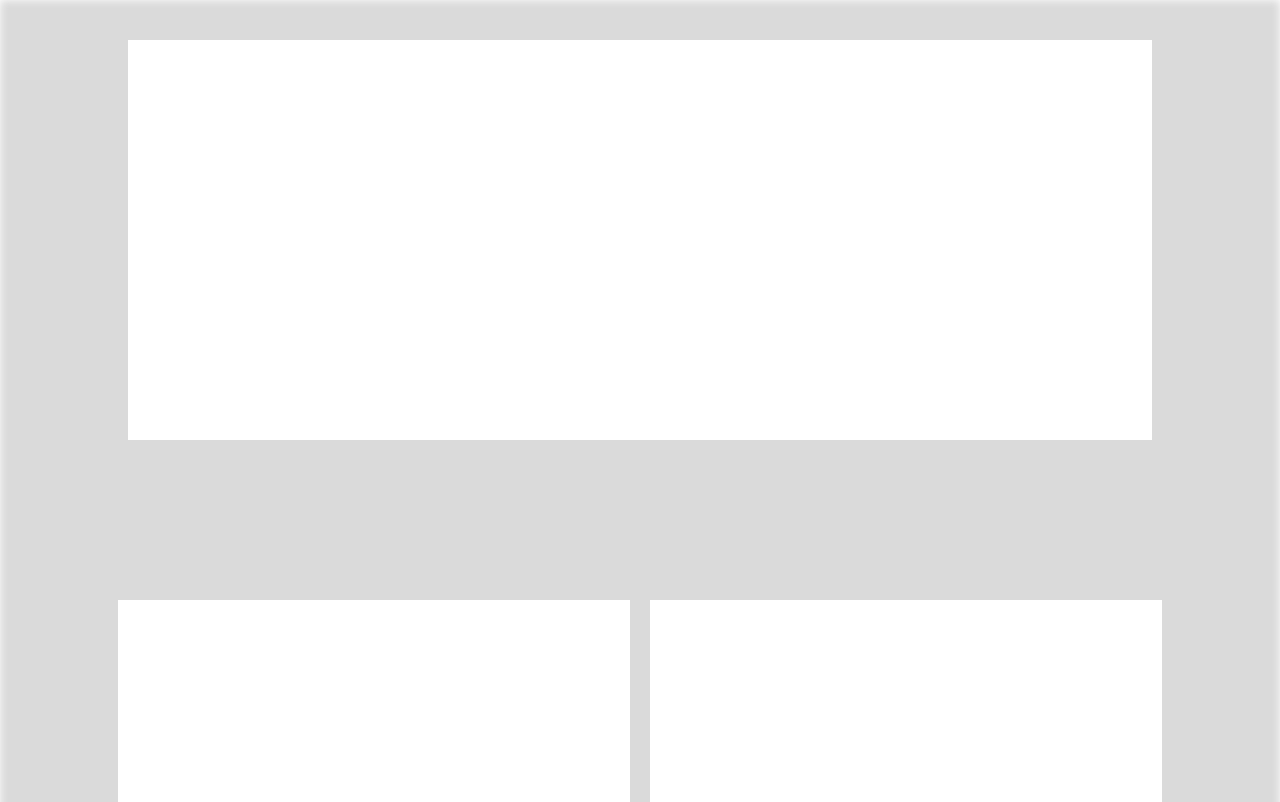
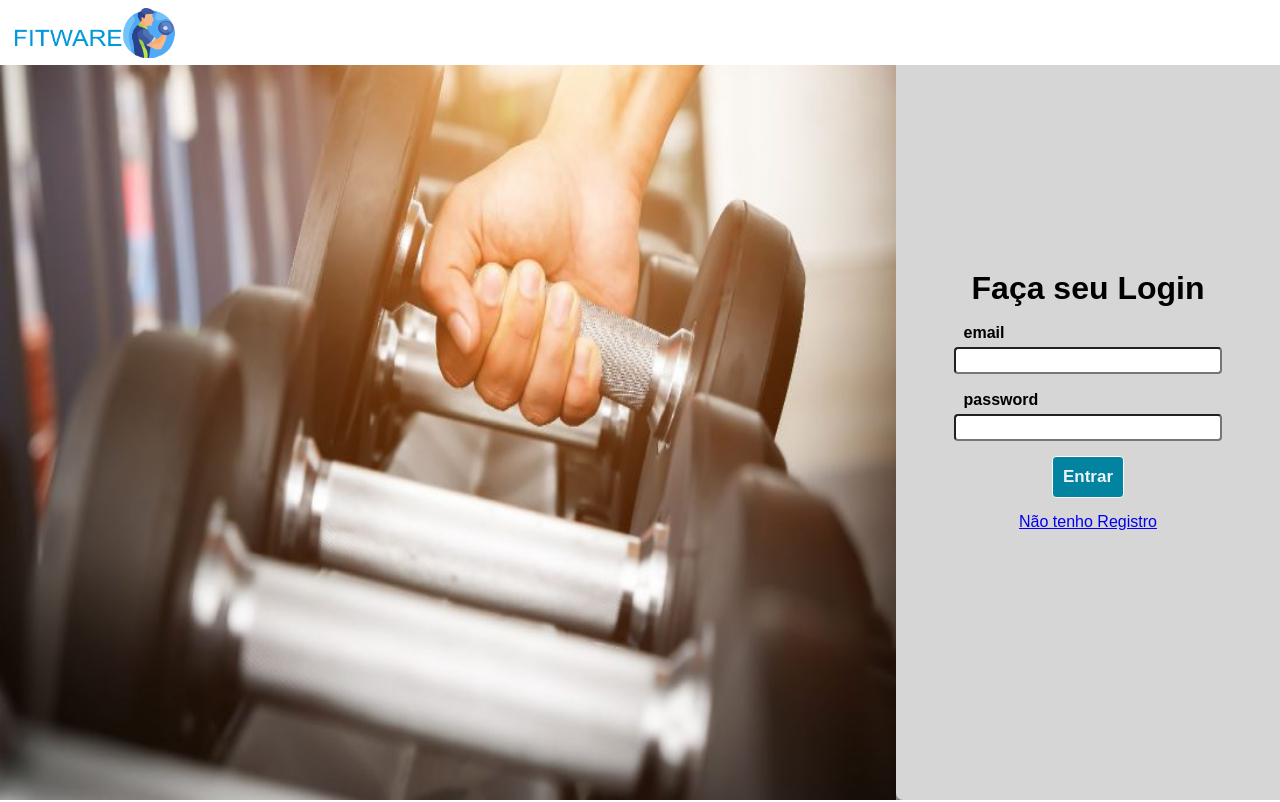
Before and after one commit to MichelSouza17/FitWare-Web, a React (Create React App) app: page / in a window 1280 px wide. Shown: the top 802 px of the page. Built offline with nearby package versions, Linux system fonts and the light colour scheme.

Commit message:
tela de Login refeita

```diff
--- a/src/GlobalStyles.js
+++ b/src/GlobalStyles.js
@@ -3,12 +3,13 @@ import { createGlobalStyle } from "styled-components";
 export const GlobalStyles = createGlobalStyle`
 
     :root{
-        --Dark: #333333;
+        --Dark: #141414;
         --DarkGray: #858585;
-        --BlueLight: #0297b8;
+        --BlueLight: #0284a1;
         --BlueDark: #023ceb;
         --RedTransparent: #EF233C;
-        --textLight: #EDF2F4;
+        --textLight: #f0f3f5;
+        --lightTransparent: #d6d6d6;
         --light: #ffffff;
     }
 
--- a/src/components/Header/styles.js
+++ b/src/components/Header/styles.js
@@ -2,20 +2,19 @@ import styled from "styled-components";
 
 export const Container = styled.header`
     width: 100%;
-    height: 90px;
-    background-color: var(--Dark);
+    height: 65px;
+    background-color: var(--light);
 
     display: flex;
     align-items: center;
     justify-content: space-between;
 
+    position: absolute;
+
     img {
-        width: 180px;
-        height: 80px;
+        width: 170px;
+        height: 60px;
+        padding: 5px;
         margin-left: 10px;
-
-        border: 1px solid #fff;
-        border-radius: 5px;
-        padding: 4px;
     }
 `;
--- a/src/components/Input/index.js
+++ b/src/components/Input/index.js
@@ -1,12 +1,12 @@
 import { Container } from "./styles";
 
 function Input({ id, label, value, handler, ...rest }) {
-  return (
-    <Container>
-      <label htmlFor={id}>{label}</label>
-      <input id={id} value={value} handler={handler} {...rest} />
-    </Container>
-  );
+    return (
+        <Container>
+            <label htmlFor={id}>{label}</label>
+            <input id={id} value={value} handler={handler} placeholder="" {...rest} onChange={handler}/>
+        </Container>
+    );
 }
 
 export default Input;
--- a/src/pages/Login/index.js
+++ b/src/pages/Login/index.js
@@ -1,17 +1,18 @@
 import { Link } from "react-router-dom";
 import Input from "../../components/Input";
-import { Container, FormLogin } from "./styles";
+import Header from "../../components/Header";
+import { Container, FotoAcademy, FormLogin } from "./styles";
 
 import Imglogo from "../../assets/fitware.png";
+import AcademiaImage from "../../assets/academia.jpg";
 
 function Login() {
     return (
         <Container>
+            <Header />
+            <FotoAcademy src={AcademiaImage} />
             <FormLogin>
-                <header>
-                    <img src={Imglogo} />
-                </header>
-                <body>
+                <h1>Faça seu Login</h1>
                 <Input
                     id="email"
                     label="email"
@@ -28,7 +29,6 @@ function Login() {
                 />
                 <button>Entrar</button>
                 <Link to="/register">Não tenho Registro</Link>
-                </body>
             </FormLogin>
         </Container>
     );
--- a/src/pages/Login/styles.js
+++ b/src/pages/Login/styles.js
@@ -5,50 +5,35 @@ export const Container = styled.div`
     height: 100vh;
     background-color: var(--DarkGray);
 
+    overflow-x: hidden;
+
+    display: flex;
+    flex-direction: row;
+
+    body {
+        width: 100%;
+
         display: flex;
         align-items: center;
-    justify-content: center;
+        flex-direction: row;
+    }
+`;
+
+export const FotoAcademy = styled.img`
+    width: 70%;
+    height: inherit;
 `;
 
 export const FormLogin = styled.form`
-    width: 500px;
-    height: 350px;
-    background-color: var(--RedTransparent);
-    border-radius: 7px;
-
-    display: flex;
-    align-items: center;
-    flex-direction: column;
-
-    header {
-        width: 100%;
-        height: 110px;
-        background-color: var(--Dark);
-        border-radius: 7px;
-
-        display: flex;
-        align-items: center;
-        justify-content: center;
-
-        img {
-            width: 300px;
-            height: 100px;
-            border: 1px solid #fff;
-            border-radius: 5px;
-            padding: 4px;
-        }
-    }
-
-    body{
-        width: 100%;
-        height: 100%;
-        background-color: var(--RedTransparent);
+    width: 30%;
+    height: inherit;
+    background-color: var(--lightTransparent);
+    border-radius: 7px 0px 0px 7px;
 
     display: flex;
     align-items: center;
     justify-content: center;
     flex-direction: column;
-    }
 
     label {
         margin-left: 10px;
@@ -56,7 +41,7 @@ export const FormLogin = styled.form`
     }
 
     button {
-        margin-top: 12px;
-        margin-bottom: 10px;
+        margin-top: 15px;
+        margin-bottom: 15px;
     }
 `;
--- a/src/router.js
+++ b/src/router.js
@@ -7,7 +7,7 @@ function Router() {
         <BrowserRouter>
             <Switch>
                 <Route path="/">
-                    <Register />
+                    <Login />
                 </Route>
                 <Route path="/register"></Route>
             </Switch>
--- a/src/style.js
+++ /dev/null
@@ -1 +0,0 @@
-import styled from "styled-components";
```
Also changed, not shown: src/assets/academia.jpg (added), src/assets/fitware.png. Lines whose indentation alone changed are shown as unchanged.
